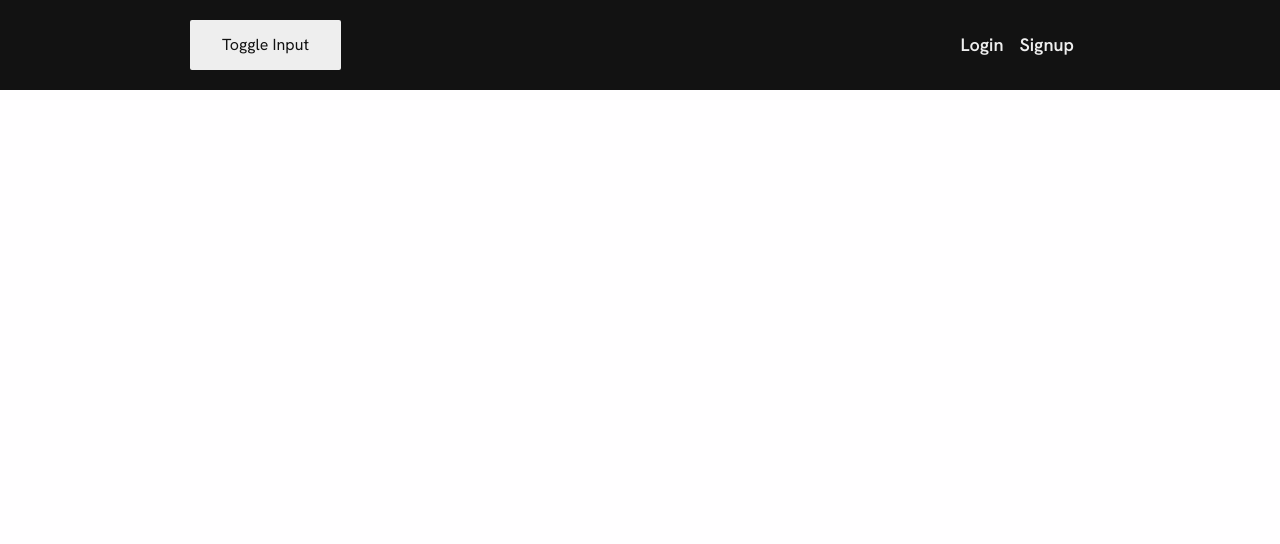
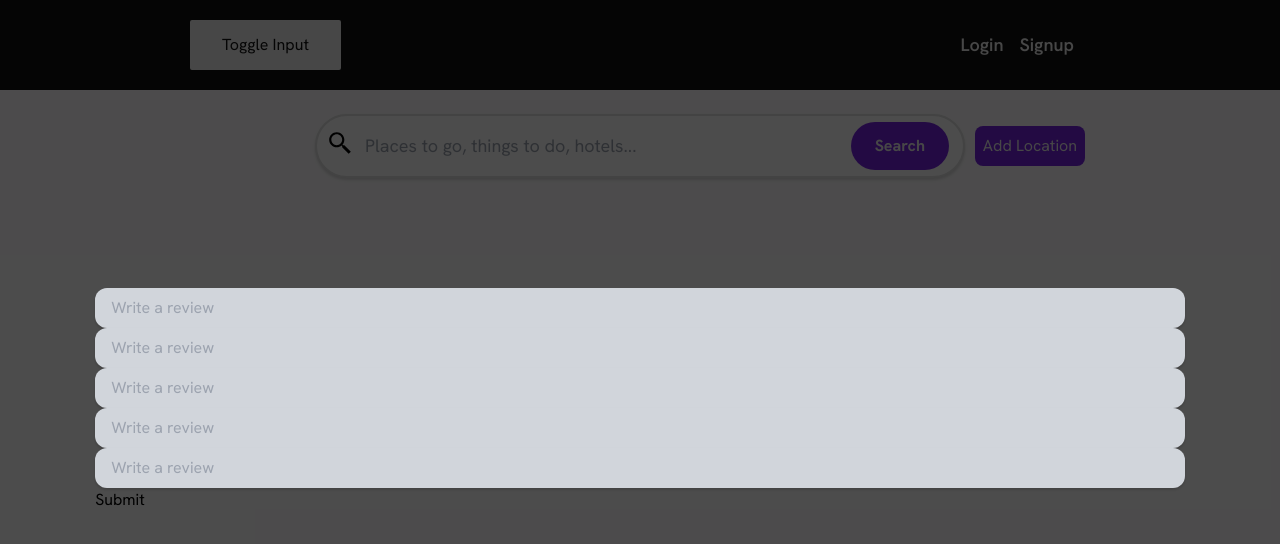
Before and after one commit to IUTCS-24-OpenAPI-Hackathon/Teapot, a React (Vite) app in the folder frontend/: page /submission in a window 1280 px wide. Shown: the top 544 px of the page. Built offline with nearby package versions, Linux system fonts and the light colour scheme.

Commit message:
submission

```diff
--- a/frontend/src/App.jsx
+++ b/frontend/src/App.jsx
@@ -12,6 +12,7 @@ import Home from "./components/Home";
 import ModalBg from "./components/ModalBg";
 import LocationDetail from "./components/LocationDetail";
 import { useEffect } from "react";
+import AddForm from "./components/AddForm";
 
 function App() {
   const attractions = useStore((state) => state.attractions);
@@ -48,6 +49,10 @@ function App() {
               path="signup"
               element={<Signup />}
             />
+            <Route
+              path="/submission"
+              element={<AddForm />}
+            />
           </Route>
           <Route element={<RequireAuth />}></Route>
         </Route>
--- a/frontend/src/components/AddForm.jsx
+++ b/frontend/src/components/AddForm.jsx
@@ -1,6 +1,10 @@
 import { useState } from "react";
+import ModalBg from "./ModalBg";
+import axios from "axios";
+import useStore from "../store/store";
 
 function AddForm() {
+  const user = useStore((state) => state.user);
   const [data, setData] = useState({
     name: "",
     description: "",
@@ -8,6 +12,72 @@ function AddForm() {
     lat: "",
     lon: "",
   });
-  return <div>AddForm</div>;
+
+  const handleChange = (e) => {
+    setData({ ...data, [e.target.name]: [e.target.value] });
+  };
+
+  const handleSubmit = async () => {
+    const res = await axios.post(
+      "http://localhost:3000/api/node",
+      {
+        name: data.name,
+        description: data.description,
+        city: data.city,
+        lat: Number(data.lat),
+        lon: Number(data.lon),
+      },
+      {
+        headers: {
+          Authorization: `Bearer ${user.token}`,
+        },
+      }
+    );
+  };
+
+  return (
+    <ModalBg>
+      <div>
+        <input
+          className="bg-gray-300 py-2 px-4 rounded-xl shadow-[0_2px_3px_rgb(0,0,0,0.15)] w-full"
+          placeholder="Write a review"
+          name="name"
+          value={data.name}
+          onChange={handleChange}
+        />
+        <input
+          className="bg-gray-300 py-2 px-4 rounded-xl shadow-[0_2px_3px_rgb(0,0,0,0.15)] w-full"
+          placeholder="Write a review"
+          name="description"
+          value={data.description}
+          onChange={handleChange}
+        />
+        <input
+          className="bg-gray-300 py-2 px-4 rounded-xl shadow-[0_2px_3px_rgb(0,0,0,0.15)] w-full"
+          placeholder="Write a review"
+          name="city"
+          value={data.city}
+          onChange={handleChange}
+        />
+        <input
+          className="bg-gray-300 py-2 px-4 rounded-xl shadow-[0_2px_3px_rgb(0,0,0,0.15)] w-full"
+          placeholder="Write a review"
+          name="lat"
+          value={data.lat}
+          onChange={handleChange}
+          type="number"
+        />
+        <input
+          className="bg-gray-300 py-2 px-4 rounded-xl shadow-[0_2px_3px_rgb(0,0,0,0.15)] w-full"
+          placeholder="Write a review"
+          name="lon"
+          value={data.lon}
+          onChange={handleChange}
+          type="number"
+        />
+        <button onClick={handleSubmit}>Submit</button>
+      </div>
+    </ModalBg>
+  );
 }
 export default AddForm;
--- a/frontend/src/components/Map.jsx
+++ b/frontend/src/components/Map.jsx
@@ -43,7 +43,7 @@ function Map() {
         {attractions.map((att) => (
           <Marker
             key={att.id}
-            position={att.coords}
+            position={[att.lat, att.lon]}
             icon={customIcon}
             eventHandlers={{}}
           >
--- a/frontend/src/components/Search.jsx
+++ b/frontend/src/components/Search.jsx
@@ -3,6 +3,7 @@ import axios from "axios";
 import Suggestions from "./Suggestions";
 import useStore from "../store/store";
 import { getAttractions } from "../services/geo";
+import { Link } from "react-router-dom";
 
 function Search() {
   const [search, setSearch] = useState("");
@@ -87,6 +88,12 @@ function Search() {
     <div className="mb-6">
       <div className="w-[70%] max-w-[1200px] mx-auto mt-6">
         <div className="w-[80%] max-w-[650px] mx-auto relative">
+          <Link
+            to="/submission"
+            className="bg-purple text-bright py-2 px-2 min-w-20 rounded-lg mt-3 absolute right-[-120px]"
+          >
+            Add Location
+          </Link>
           <svg
             xmlns="http://www.w3.org/2000/svg"
             x="0px"
```
Also changed, not shown: 2 other files (tests, documents, lock files or other folders).
